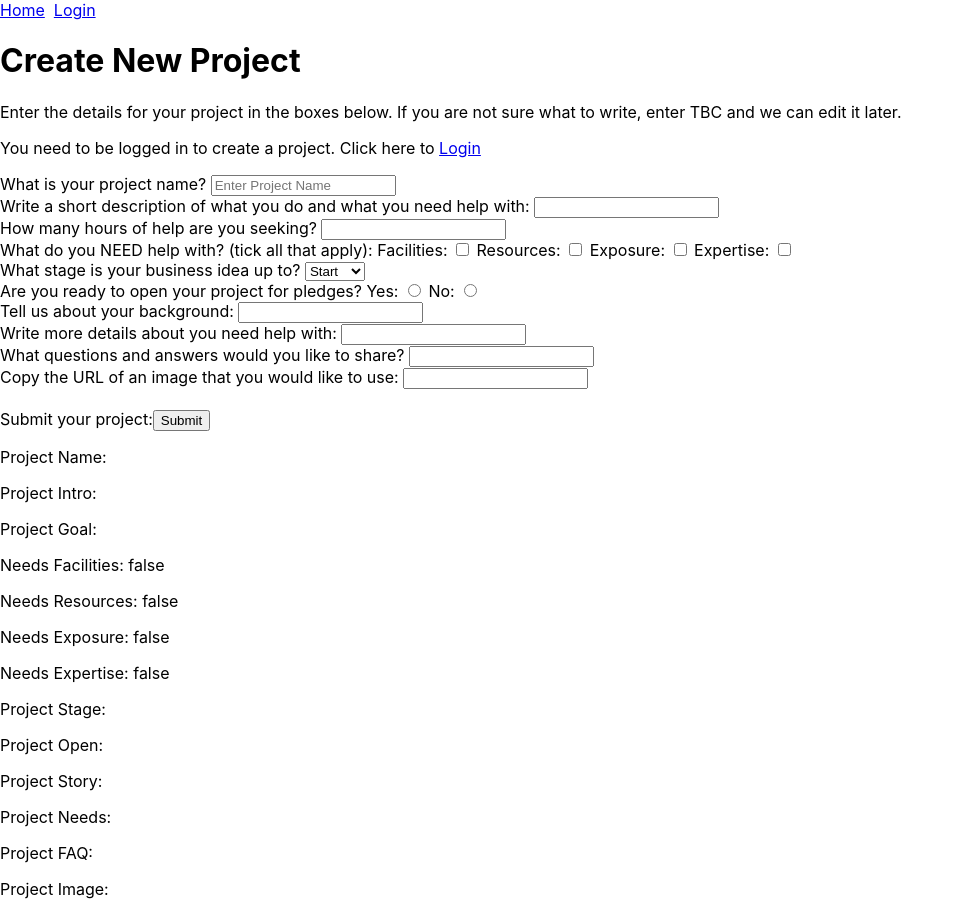
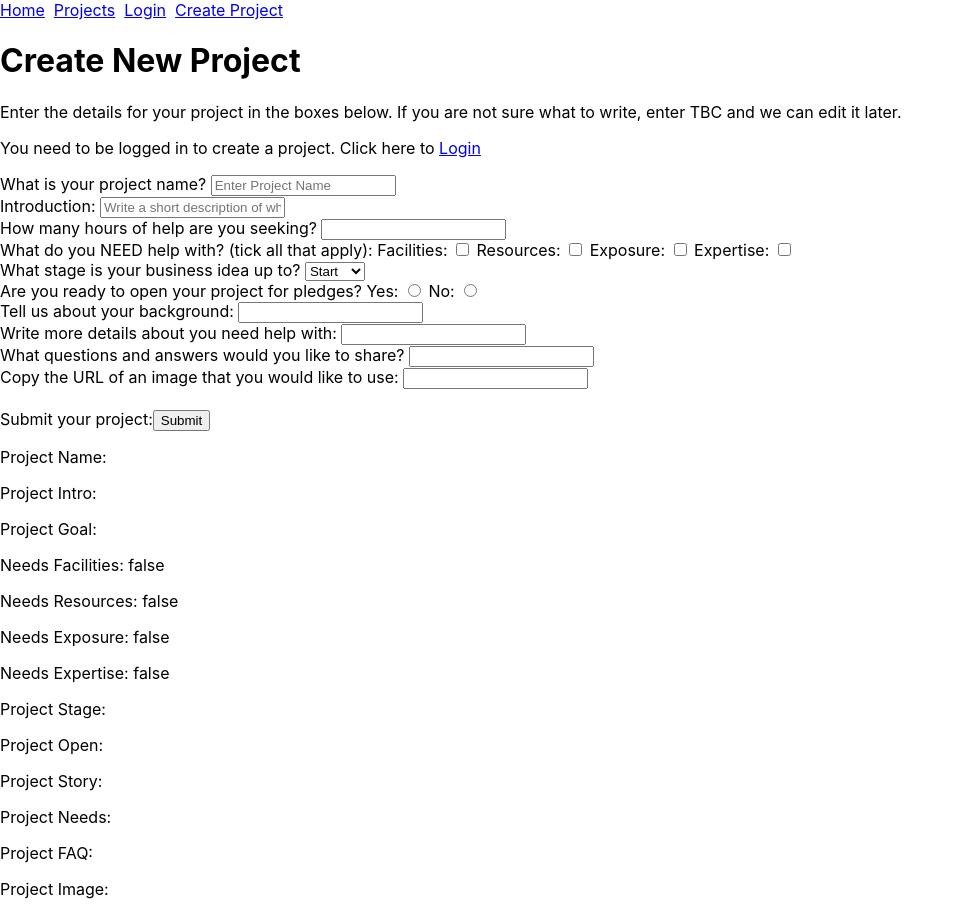
Before and after one commit to Jcat7414/flifree-react, a React (Create React App) app: page /createproject in a window 1280 px wide. Shown: the whole page, without its empty margins (0-964 px from the left). Built offline with nearby package versions, Linux system fonts and the light colour scheme.

Commit message:
Change Home Page and add Projects Page

```diff
--- a/src/App.js
+++ b/src/App.js
@@ -5,8 +5,9 @@ import Nav from "./components/Nav/Nav";
 import HomePage from "./pages/HomePage";
 import ProjectPage from "./pages/ProjectPage";
 import LoginPage from './pages/LoginPage';
-import CreateProject from './components/Forms/CreateProjectForm';
 import CreateProjectPage from './pages/CreateProjectPage';
+import ErrorPage from './pages/ErrorPage';
+import ProjectsPage from './pages/ProjectsPage';
 
 function App() {
   return (
@@ -18,6 +19,9 @@ function App() {
           <Route path="/projects/:id">
             <ProjectPage />
           </Route>
+          <Route path="/projects">
+            <ProjectsPage />
+          </Route>
           <Route path="/login">
             <LoginPage />
           </Route>
@@ -27,6 +31,7 @@ function App() {
           <Route path="/" exact>
             <HomePage />
           </Route>
+          <Route component={ErrorPage} />
         </Switch>
       </div>
     </Router>
--- a/src/components/Forms/CreateProjectForm.jsx
+++ b/src/components/Forms/CreateProjectForm.jsx
@@ -65,14 +65,16 @@ function CreateProjectForm () {
                 type="text"
                 id="project_name"
                 placeholder="Enter Project Name"
+                required
                 // value={project.project_name}
                 onChange={handleChange}
             />
             <br/>
-            <label htmlFor="project_intro">Write a short description of what you do and what you need help with: </label>
+            <label htmlFor="project_intro">Introduction: </label>
             <input
-                type="text"
+                type="textarea"
                 id="project_intro"
+                placeholder="Write a short description of what you do and what you need help with."
                 // value={project_intro}
                 onChange={handleChange}
             />
@@ -178,7 +180,7 @@ function CreateProjectForm () {
             <button
                 type="submit"
                 // value={create_project}
-                // onClick={handleSubmit}
+                onClick={handleSubmit}
             >
             Submit
             </button>
--- a/src/components/Nav/Nav.jsx
+++ b/src/components/Nav/Nav.jsx
@@ -6,7 +6,11 @@ function Nav() {
         <nav>
             <Link to="/">Home</Link>
             &nbsp;&nbsp;
+            <Link to="/projects">Projects</Link>
+            &nbsp;&nbsp;
             <Link to="/login">Login</Link>
+            &nbsp;&nbsp;
+            <Link to="/createproject">Create Project</Link>
         </nav>
     );
 }
--- /dev/null
+++ b/src/pages/ErrorPage.jsx
@@ -0,0 +1,7 @@
+import React from "react";
+
+function ErrorMessage() {
+    return <h2>Sorry, this is not the page you were looking for.</h2>
+}
+
+export default ErrorMessage;
--- a/src/pages/HomePage.jsx
+++ b/src/pages/HomePage.jsx
@@ -1,31 +1,32 @@
 import React, { useState, useEffect } from "react";
 // import { allProjects } from "../data";
-import ProjectCard from "../components/ProjectCard/ProjectCard";
+import { Link } from "react-router-dom";
+
 
 function HomePage() {
     const [projectList, setProjectList] = useState([]);
 
-    useEffect(() => {
-        fetch(`${process.env.REACT_APP_API_URL}projects/`, {
-            headers: {
-                "Content-Type": "application/json",
-                "Accept": "application/json"
-            },
-        })
-        .then((results) => {
-        return results.json();
-        })
-        .then((data) => {
-        setProjectList(data);
-        });
-    }, []);
+    return (
+        <div id="home-page">
+            <img src="https://res.cloudinary.com/flifree/image/upload/v1603150947/You_Can_Help_x0ioey.jpg"></img>
+            <h1>HELP NEW MEMBERS OF YOUR LOCAL COMMUNITY TO FLI FREE</h1>
+            &nbsp;&nbsp;
+            <p>You have skills. Your neighbours have skills. New members of your neighbourhood could use a hand. Do you know what with?</p>
+            <p>Fli Free helps you connect with people in your local area who are learning to start their own business, that need some help.</p>
+            <p>They might need:</p>
+            <ul>
+                <li>Access to Facilities</li>
+                <li>Resources to get started</li>
+                <li>Help getting Exposure in the community</li>
+                <li>Advice from Experts</li>
+            </ul>
+            <p>Your support will help to foster local integration.</p>
+            <h3>It will help your neighbour to FLI FREE</h3>
 
-    return (
-        <div id="project-list">
-            <h1>FLIFREE PROJECTS</h1>
-            {projectList.map((projectData, key) => {
-                return <ProjectCard key={key} projectData={projectData} />;
-            })}
+            {/* links to become buttons instead */}
+            <Link to="/projects">Projects</Link>
+            &nbsp;&nbsp;
+            {/* <Link to="/about">About Fli Free</Link> */}
         </div>
     );
 }
--- /dev/null
+++ b/src/pages/ProjectsPage.jsx
@@ -0,0 +1,33 @@
+import React, { useState, useEffect } from "react";
+// import { allProjects } from "../data";
+import ProjectCard from "../components/ProjectCard/ProjectCard";
+
+function ProjectsPage() {
+    const [projectList, setProjectList] = useState([]);
+
+    useEffect(() => {
+        fetch(`${process.env.REACT_APP_API_URL}projects/`, {
+            headers: {
+                "Content-Type": "application/json",
+                "Accept": "application/json"
+            },
+        })
+        .then((results) => {
+        return results.json();
+        })
+        .then((data) => {
+        setProjectList(data);
+        });
+    }, []);
+
+    return (
+        <div id="project-list">
+            <h1>FLIFREE PROJECTS</h1>
+            {projectList.map((projectData, key) => {
+                return <ProjectCard key={key} projectData={projectData} />;
+            })}
+        </div>
+    );
+}
+
+export default ProjectsPage;
```
Also changed, not shown: 1 other file (tests, documents, lock files or other folders).
